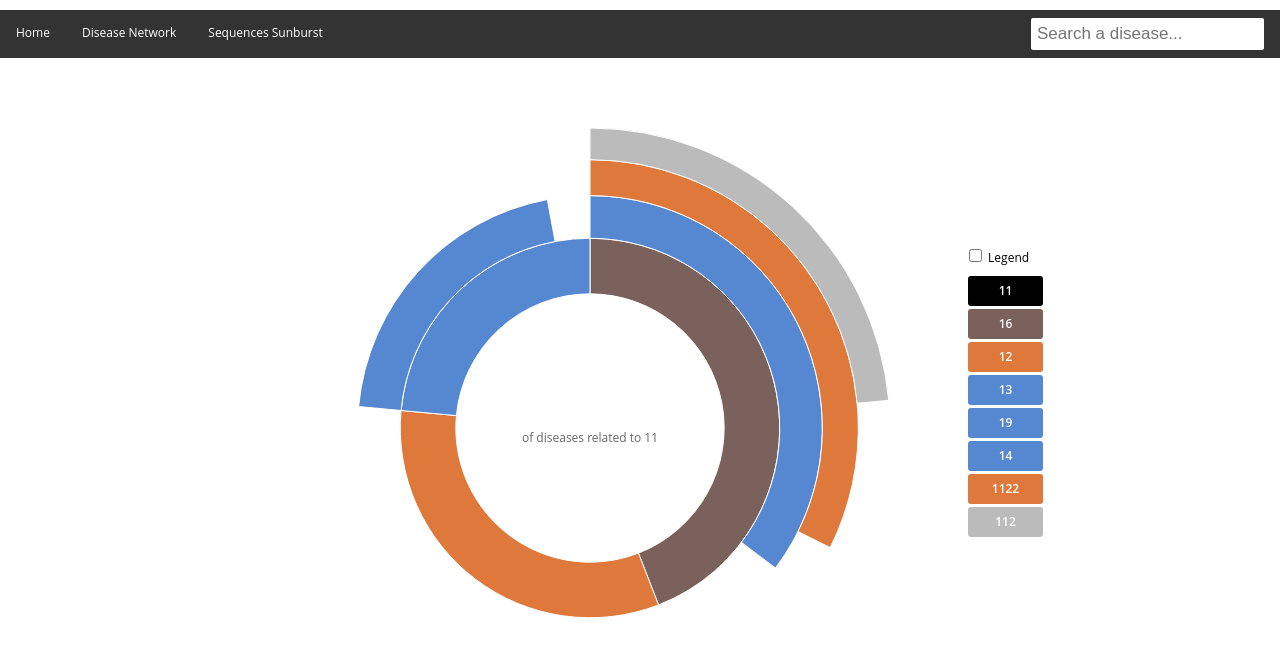
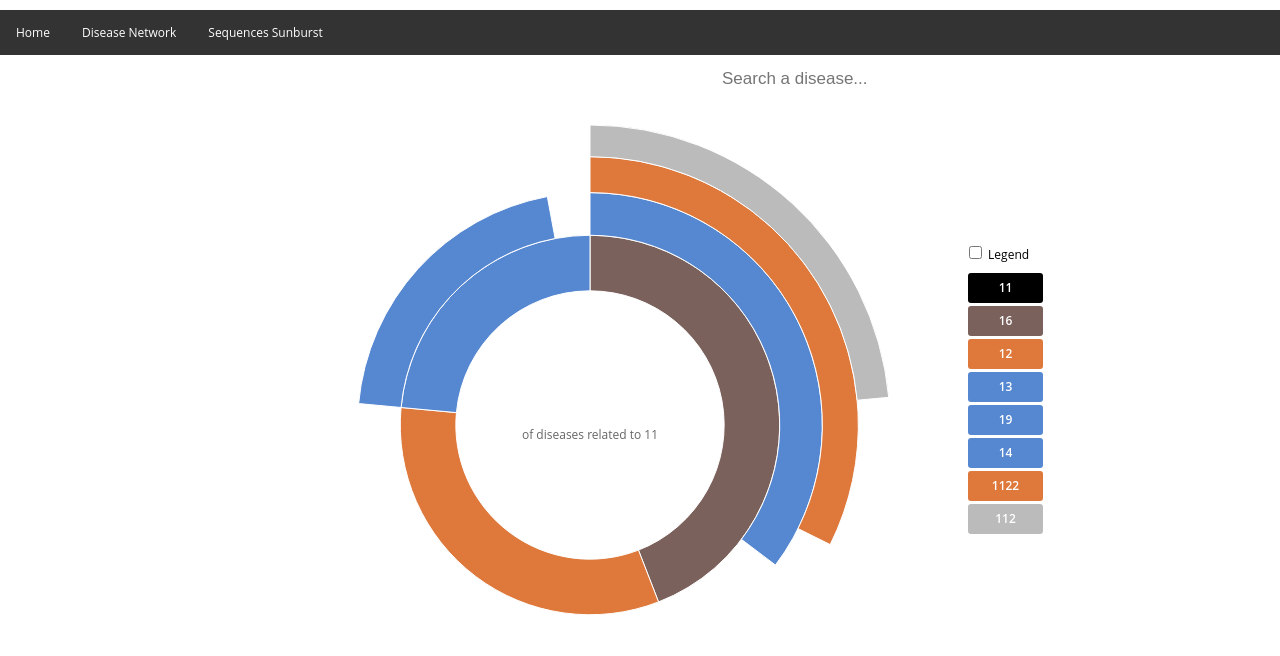
Before and after one commit to dejanovv/web_proekt, a React (Create React App) app in the folder web_app/: page /sunburst in a window 1280 px wide. Shown: the top 656 px of the page. Built offline with nearby package versions, Linux system fonts and the light colour scheme.

Commit message:
sunburst search changes

```diff
--- a/web_app/src/App.js
+++ b/web_app/src/App.js
@@ -14,12 +14,12 @@ class App extends Component {
     super(props);
     this.state = {
       sequencesData: sequencesDataService.sequencesData,
-      diseaseIds : sequencesDataService.sequencesData.map(x=>x[0]),
+      diseaseIds : Array.from(new Set(sequencesDataService.sequencesData.map(x=>x[0]))),
       originalCenter:sequencesDataService.sequencesData[0][0]
     };
   }
   componentDidMount(){
-
+console.log(this.props);
   }
   _handleKeyDown = (e) => {
     if (e.key === 'Enter') {
@@ -32,7 +32,6 @@ class App extends Component {
           }
         })
         this.props.history.push('sunburst');
-        this.props.history.go()
       }
       e.target.value = null;
       }
@@ -47,7 +46,9 @@ render(){
     {"source": "3b207b17-a5f1-4f24-8980-94bbcb91160c", "target": "e41de5e6-dd65-47e2-a15f-10c4f4b0c34c", "weight": 454554},
     {"source": "b558d920-4fa7-462c-b452-4532fc977355", "target": "32399343-241d-4294-8070-01602f9ee331", "weight": 344}
   ]
+  console.log(this.props.history);
   return (
+
     <Router  history={this.props.history}>
     <div id="App">
       <nav >
@@ -55,20 +56,10 @@ render(){
           <li><Link to={'/'} className="nav-link"> Home </Link></li>
           <li><Link to={'/network'} className="nav-link">Disease Network</Link></li>
           <li><Link to={'/sunburst'} className="nav-link">Sequences Sunburst</Link></li>
-          <li style={{float:"right"}}>
-            <input
-              className="search"
-              list="search"
-              type="search"
-              onKeyDown={this._handleKeyDown}
-              placeholder="Search a disease..."/>
-          </li>
+
+
         </ul>
-        <datalist id="search">
-          {
-            this.state.diseaseIds.map( x => (<option value={x}>{x}</option>))
-          }
-        </datalist>
+
       </nav>
         <Switch>
           <Route exact path='/' render = {HomeScreen} />
@@ -76,7 +67,8 @@ render(){
           <Route exact path='/sunburst' render =
           {() => <SequencesSunburst
                     data={this.state.sequencesData}
-                    originalCenter={this.state.originalCenter}/>
+                    originalCenter={this.state.originalCenter}
+                    diseaseIds = {this.state.diseaseIds}/>
           }/>
         </Switch>
     </div>
--- a/web_app/src/charts/SequencesSunburst.js
+++ b/web_app/src/charts/SequencesSunburst.js
@@ -9,7 +9,8 @@ class SequencesSunburst extends Component {
     this.createChart = this.createChart.bind(this);
     this.state = {
       data: this.props.data,
-      originalCenter:this.props.originalCenter
+      originalCenter:this.props.originalCenter,
+      diseaseIds: this.props.diseaseIds
     };
   }
   componentDidMount() {
@@ -21,7 +22,7 @@ class SequencesSunburst extends Component {
     this.createChart();
   }
   createChart(){
-    var builder = new RingBuilder(this.props.data,this.props.originalCenter)
+    var builder = new RingBuilder(this.state.data,this.state.originalCenter)
     var root = builder.build();
 
     var width = 750;
@@ -255,10 +256,39 @@ function toggleLegend() {
   }
 }
   }
+
+  _handleKeyDown = (e) => {
+    if (e.key === 'Enter') {
+    var result = e.target.value;
+    if(this.state.diseaseIds.some(x => x == result)){
+      this.setState((prevState) => {
+        return {
+          sequencesData:prevState.sequencesData,
+          originalCenter:result,
+          diseaseIds: prevState.diseaseIds
+          }
+        })
+      }
+      e.target.value = null;
+      }
+  }
   render() {
     return (
+
+
         <div className="flex-center">
         <div id="main">
+        <input
+              className="search"
+              list="search"
+              type="search"
+              onKeyDown={this._handleKeyDown}
+              placeholder="Search a disease..."/>
+              <datalist id="search">
+              {
+                this.state.diseaseIds.map( x => (<option value={x}>{x}</option>))
+              }
+            </datalist>
             <div id="sequence"></div>
             <div id="chart">
               <div id="explanation" >
```
